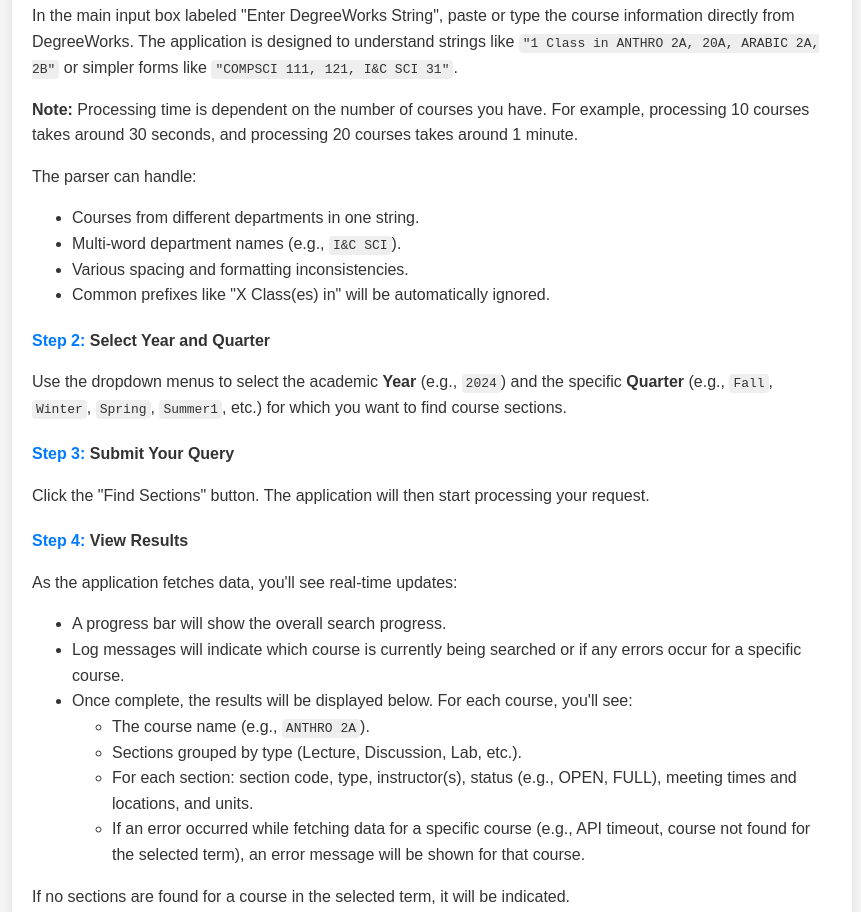
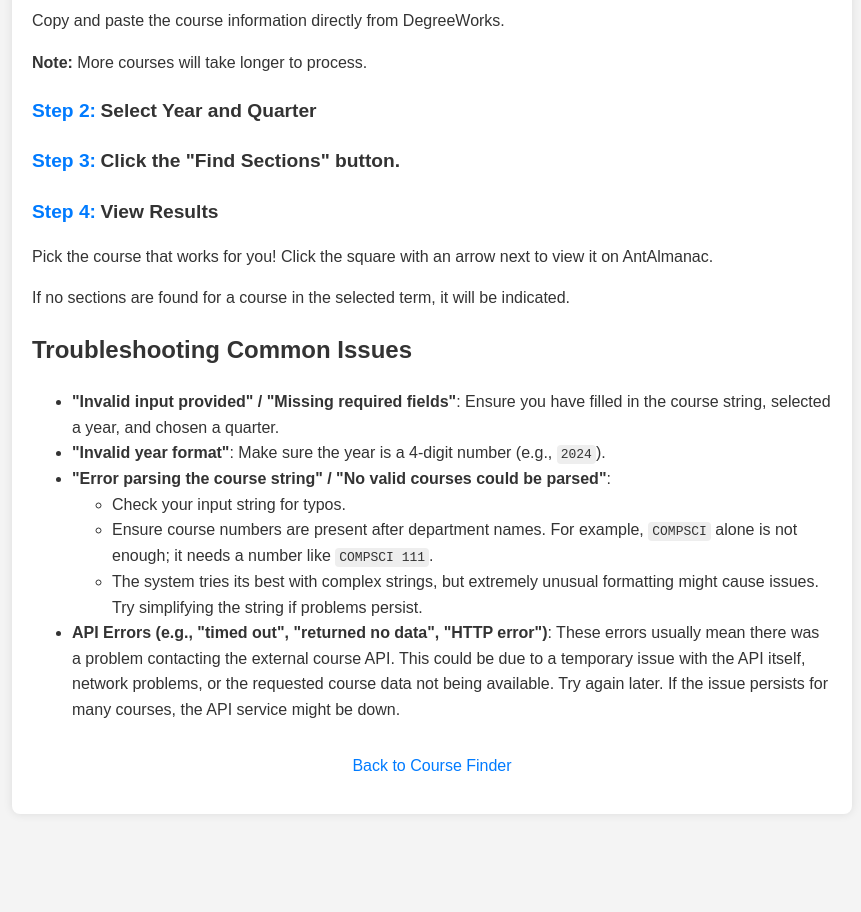
Before and after one commit to DarrenZhao01/Degreeworks-Grabber, a plain HTML site: page templates/tutorial.html in a window 1280 px wide. Shown: the part 547-1459 px from the top of the page, without its empty margins (208-1069 px from the left). After the commit the page ends 1381 px from the top, so only its background shows below. Drawn offline with Linux system fonts and the light colour scheme.

Commit message:
Change tutorial

```diff
--- a/static/tutorial_styles.css
+++ b/static/tutorial_styles.css
@@ -24,6 +24,11 @@
 .step {
     margin-bottom: 20px;
 }
+
+.step span{
+    font-size: 1.2em;
+}
+
 .step-number {
     font-weight: bold;
     color: #007bff;
--- a/templates/tutorial.html
+++ b/templates/tutorial.html
@@ -20,47 +20,25 @@
         <h1>How to Use the Course Finder</h1>
 
         <div class="step">
-            <p><span class="step-number">Step 1:</span> <strong>Enter Your Course String</strong></p>
+            <p><span class="step-number">Step 1:</span> <span class="step-text"><strong>Copy and Paste from DegreeWorks</strong></span></p>
             <img src="/static/assets/img/step-one.png" alt="Step 1" class="img-fluid">
-            <p>In the main input box labeled "Enter DegreeWorks String", paste or type the course information directly from DegreeWorks.
-               The application is designed to understand strings like <code>"1 Class in ANTHRO 2A, 20A, ARABIC 2A, 2B"</code> or simpler forms like <code>"COMPSCI 111, 121, I&C SCI 31"</code>.
+            <p>Copy and paste the course information directly from DegreeWorks.
             </p>
-            <p><b>Note:</b> Processing time is dependent on the number of courses you have. For example, processing 10 courses takes around 30 seconds, and processing 20 courses takes around 1 minute.</p>
-            <p>The parser can handle:
-                <ul>
-                    <li>Courses from different departments in one string.</li>
-                    <li>Multi-word department names (e.g., <code>I&C SCI</code>).</li>
-                    <li>Various spacing and formatting inconsistencies.</li>
-                    <li>Common prefixes like "X Class(es) in" will be automatically ignored.</li>
-                </ul>
-            </p>
+            <p><b>Note:</b> More courses will take longer to process.</p>
         </div>
 
         <div class="step">
-            <p><span class="step-number">Step 2:</span> <strong>Select Year and Quarter</strong></p>
-            <p>Use the dropdown menus to select the academic <strong>Year</strong> (e.g., <code>2024</code>) and the specific <strong>Quarter</strong> (e.g., <code>Fall</code>, <code>Winter</code>, <code>Spring</code>, <code>Summer1</code>, etc.) for which you want to find course sections.</p>
+            <p><span class="step-number">Step 2:</span> <span class="step-text"><strong>Select Year and Quarter</strong></span></p>
+            <!-- <p>Use the dropdown menus to select the academic <strong>Year</strong> (e.g., <code>2024</code>) and the specific <strong>Quarter</strong> (e.g., <code>Fall</code>, <code>Winter</code>, <code>Spring</code>, <code>Summer1</code>, etc.) for which you want to find course sections.</p> -->
         </div>
 
         <div class="step">
-            <p><span class="step-number">Step 3:</span> <strong>Submit Your Query</strong></p>
-            <p>Click the "Find Sections" button. The application will then start processing your request.</p>
+            <p><span class="step-number">Step 3:</span> <span class="step-text"><strong>Click the "Find Sections" button.</strong></span></p>
         </div>
 
         <div class="step">
-            <p><span class="step-number">Step 4:</span> <strong>View Results</strong></p>
-            <p>As the application fetches data, you'll see real-time updates:
-                <ul>
-                    <li>A progress bar will show the overall search progress.</li>
-                    <li>Log messages will indicate which course is currently being searched or if any errors occur for a specific course.</li>
-                    <li>Once complete, the results will be displayed below. For each course, you'll see:
-                        <ul>
-                            <li>The course name (e.g., <code>ANTHRO 2A</code>).</li>
-                            <li>Sections grouped by type (Lecture, Discussion, Lab, etc.).</li>
-                            <li>For each section: section code, type, instructor(s), status (e.g., OPEN, FULL), meeting times and locations, and units.</li>
-                            <li>If an error occurred while fetching data for a specific course (e.g., API timeout, course not found for the selected term), an error message will be shown for that course.</li>
-                        </ul>
-                    </li>
-                </ul>
+            <p><span class="step-number">Step 4:</span> <span class="step-text"><strong>View Results</strong></span></p>
+            <p> Pick the course that works for you! Click the square with an arrow next to view it on AntAlmanac.
             </p>
             <p>If no sections are found for a course in the selected term, it will be indicated.</p>
         </div>
```
